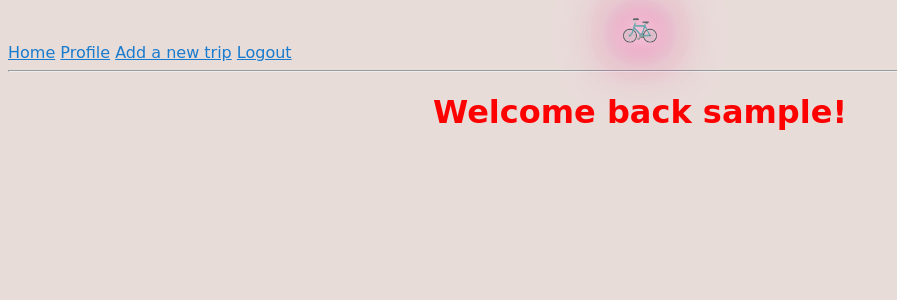
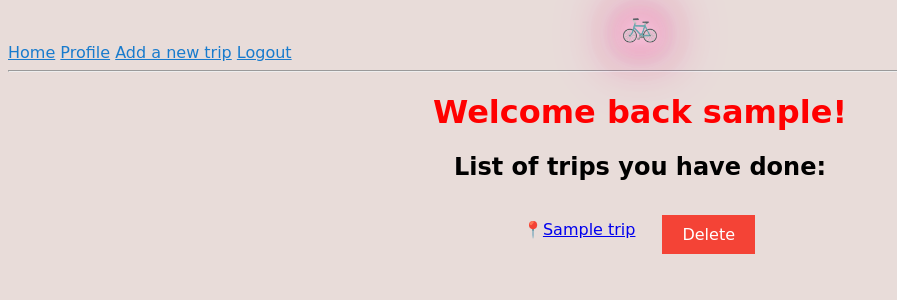
Before and after one commit to bhuvansingla/flask-login, a Flask app: a page that uses templates/user.html in a window 1280 px wide. Shown: the top 300 px of the page, without its empty margins (0-897 px from the left). Run offline with Flask 3, Linux system fonts and the light colour scheme; a user stored in the database is signed in; tables that the repository leaves empty hold one stand-in row (values such as "Sample post").

Commit message:
now trips are added to each user and display details in separate page

```diff
--- a/forms.py
+++ b/forms.py
@@ -3,9 +3,9 @@ from wtforms import StringField, PasswordField, BooleanField, SubmitField, Radio
 from wtforms.validators import ValidationError, DataRequired, Email, EqualTo
 from models import User
 
-CHOICES = [('d1)', """Il giro che stai registrando è una gara ufficiale o un evento ufficiale di Team (con locandina)?"""),
-           ('d2)', """Il giro che stai registrando è un'uscita non ufficiale di team nel weekend o festivi?"""),
-           ('d3)', """Il giro che stai registrando è un'uscita infrasettimanale?""")]
+CHOICES = [('5', """Il giro che stai registrando è una gara ufficiale o un evento ufficiale di Team (con locandina)?"""),
+           ('4', """Il giro che stai registrando è un'uscita non ufficiale di team nel weekend o festivi?"""),
+           ('3', """Il giro che stai registrando è un'uscita infrasettimanale?""")]
 
 class RegistrationForm(FlaskForm):
     username = StringField('Username', validators=[DataRequired()])
--- a/routes.py
+++ b/routes.py
@@ -2,7 +2,7 @@ from app import app, db
 from flask import request, render_template, flash, redirect,url_for
 from flask_login import current_user, login_user, logout_user,login_required
 
-from models import User
+from models import User,Trip
 from forms import RegistrationForm,LoginForm, NewTripForm
 
 from werkzeug.urls import url_parse
@@ -47,17 +47,29 @@ def register():
 @login_required
 def new_trip():
 
+    form = NewTripForm()
+    if form.validate_on_submit():
+        trip = Trip(tripname=form.tripname.data,speed=form.speed.data,
+                    distance=form.distance.data,elevation=form.elevation.data,
+                    prestige = form.prestige.data,description=form.description.data,user_id=current_user.id)
+        trip.score = 0.0
+        db.session.add(trip)
+        db.session.commit()
+        flash('New trip registered!')
+        return redirect(url_for('user',username = current_user.username))
 
-    form = NewTripForm()
     return render_template('new_trip.html',title="Add new trip", form = form )
 
 @app.route('/user/<username>',methods=['GET', 'POST'])
 @login_required
 def user(username):
-    user = current_user
-    user = User.query.filter_by(username=user.username).first()
 
-    return render_template('user.html', user=user)
+    user = User.query.filter_by(username=current_user.username).first()
+    trips = Trip.query.filter_by(user_id=current_user.id)
+    if trips is None:
+        trips = []
+
+    return render_template('user.html', user=user,trips=trips)
 
 
 @app.route('/')
@@ -69,3 +81,16 @@ def index():
 def logout():
     logout_user()
     return redirect(url_for('login'))
+
+
+@app.route("/delete/<int:trip_id>")
+def delete(trip_id):
+    trip = Trip.query.filter_by(id=trip_id).first()
+    db.session.delete(trip)
+    db.session.commit()
+    return redirect(url_for("user",username=current_user.username))
+
+@app.route("/trip_details/<int:trip_id>")
+def trip_details(trip_id):
+    trip = Trip.query.get(trip_id)
+    return render_template("trip_details.html",trip=trip)
--- a/templates/user.html
+++ b/templates/user.html
@@ -53,6 +53,25 @@
 
 <center>
     <h1 style="color:red">Welcome back {{current_user.username}}!</h1>
+    <h2>List of trips you have done:</h2>
 </center>
 
+<div class="post-container">
+    {% for trip in trips %}
+    <div class="post-container">
+        <div class="post-info">
+            <div class="row">
+                <ul>&#128205;<a href="{{url_for('trip_details',trip_id=trip.id)}}">{{trip.tripname}}</a>
+
+                </ul>
+                <div class="delete-button-container">
+                    <a class="delete-button" href="/delete/{{ trip.id }}">Delete</a>
+                </div>
+            </div>
+        </div>
+    </div>
+    {% endfor %}
+</div>
+
+
 {% endblock %}
```
Also changed, not shown: models.py (+16 -0 lines), templates/trip_details.html (added, +33 -0 lines).
